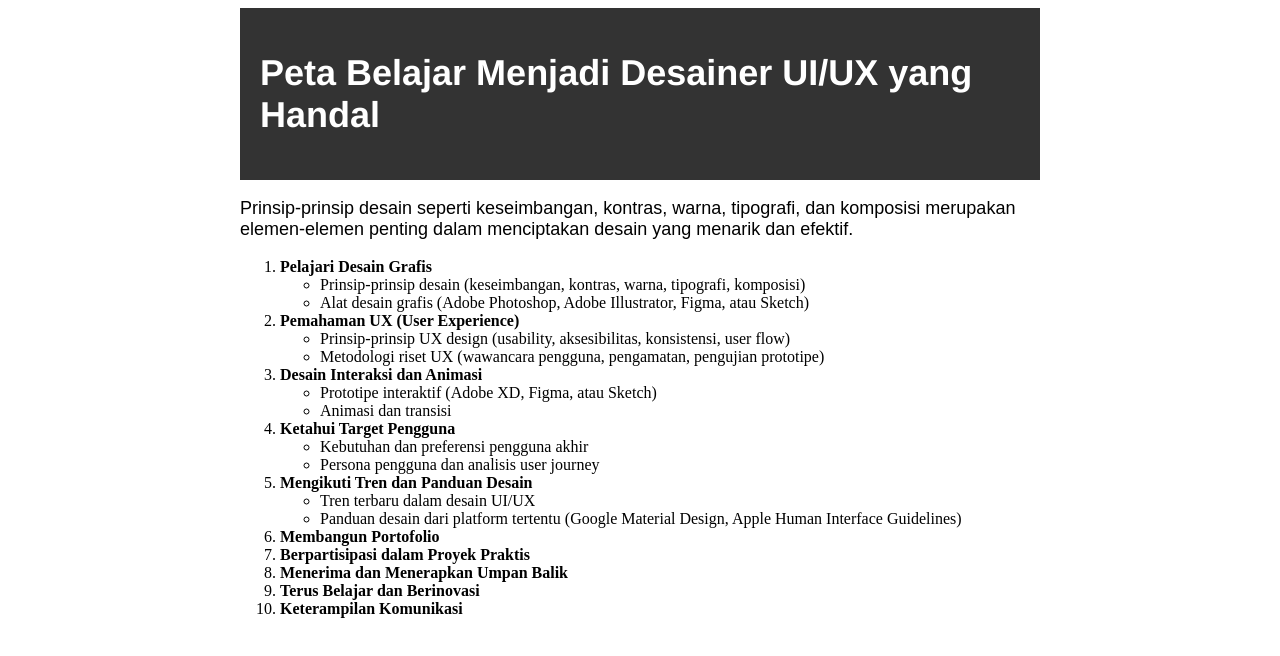
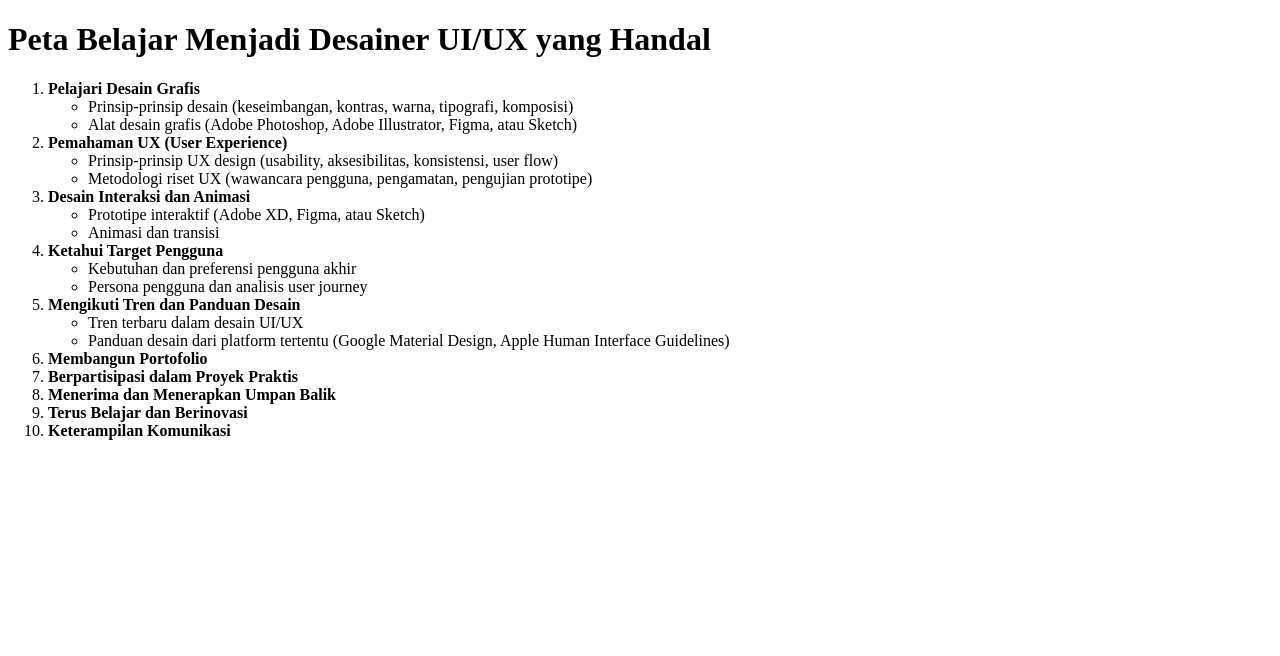
Before and after one commit to chynthia14/chynthia14.github.io, a plain HTML site: page index.html in a window 1280 px wide. Drawn offline with Linux system fonts and the light colour scheme.

Commit message:
index.html

```diff
--- a/index.html
+++ b/index.html
@@ -2,47 +2,9 @@
 <html>
 <head>
   <title><strong>Peta Belajar Menjadi Desainer UI/UX yang Handal</strong></title>
-  <style>
-    /* Contoh penggunaan keseimbangan dan komposisi */
-    .container {
-      width: 800px;
-      margin: 0 auto;
-    }
-
-    /* Contoh penggunaan kontras warna */
-    .header {
-      background-color: #333;
-      color: #fff;
-      padding: 20px;
-    }
-
-    /* Contoh penggunaan tipografi */
-    h1 {
-      font-family: 'Helvetica', sans-serif;
-      font-size: 36px;
-      font-weight: bold;
-    }
-
-    p {
-      font-family: 'Arial', sans-serif;
-      font-size: 18px;
-    }
-  </style>
 </head>
 <body>
-  <div class="container">
-    <!-- Contoh penggunaan keseimbangan dan komposisi -->
-    <div class="header">
-      <!-- Contoh penggunaan kontras warna -->
   <h1><strong>Peta Belajar Menjadi Desainer UI/UX yang Handal</strong></h1>
-    </div>
-
-    <!-- Contoh penggunaan tipografi -->
-    <p>
-      Prinsip-prinsip desain seperti keseimbangan, kontras, warna, tipografi, dan komposisi
-      merupakan elemen-elemen penting dalam menciptakan desain yang menarik dan efektif.
-    </p>
-
   <ol>
     <li><strong>Pelajari Desain Grafis</strong>
       <ul>
@@ -80,7 +42,5 @@
     <li><strong>Terus Belajar dan Berinovasi</strong></li>
     <li><strong>Keterampilan Komunikasi</strong></li>
   </ol>
-
-  </div>
 </body>
 </html>
```
Lines whose indentation alone changed are shown as unchanged.
